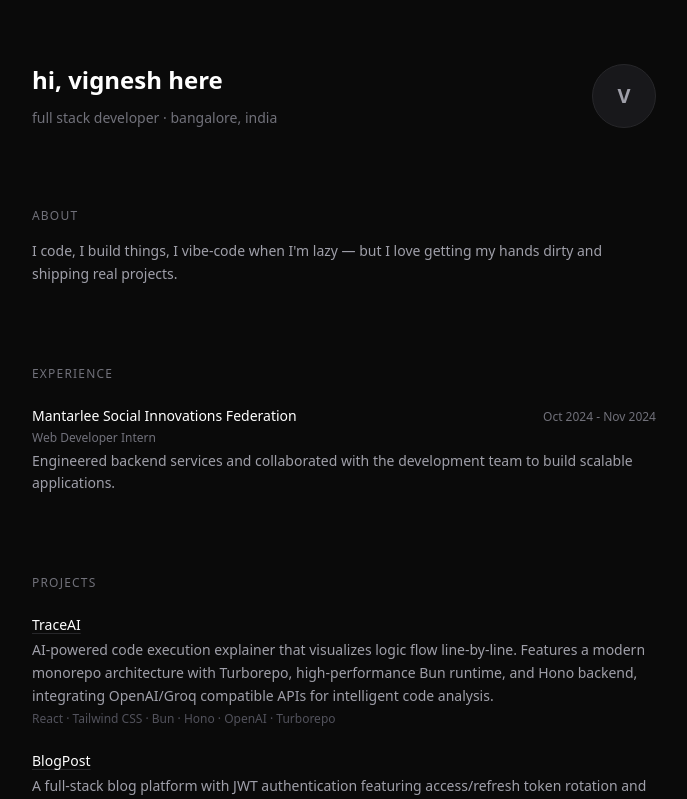
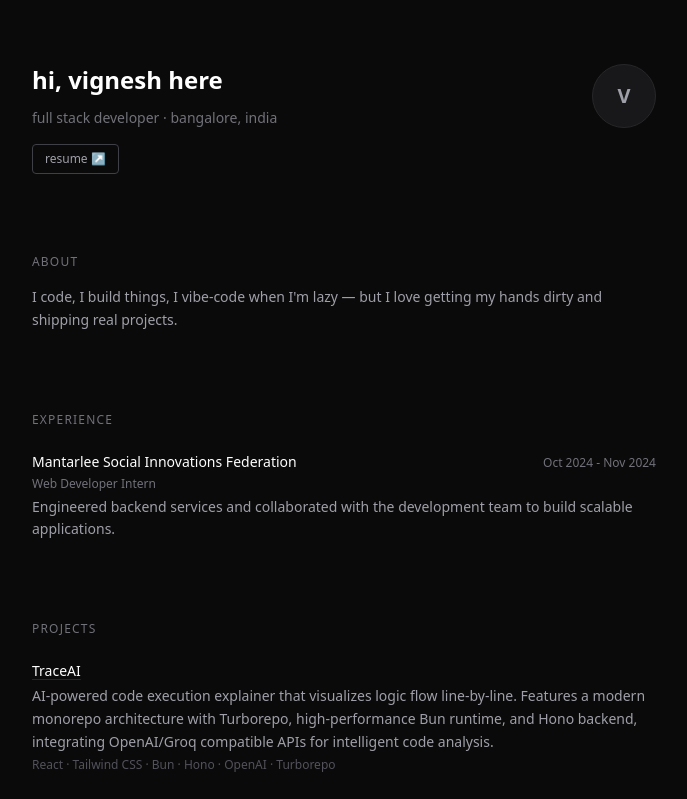
Before and after one commit to 7vignesh/vignxsh, a Next.js app: page / in a window 1280 px wide. Shown: the top 799 px of the page, without its empty margins (296-983 px from the left). Built offline with nearby package versions, Linux system fonts and the light colour scheme.

Commit message:
resume update

```diff
--- a/src/components/sections/Hero.tsx
+++ b/src/components/sections/Hero.tsx
@@ -13,6 +13,14 @@ const Hero: React.FC = () => {
         <p className="text-sm text-muted mt-3">
           {personalInfo.role.toLowerCase()} · {personalInfo.location?.toLowerCase()}
         </p>
+        <a
+          href={personalInfo.resumeUrl}
+          target="_blank"
+          rel="noopener noreferrer"
+          className="inline-block mt-4 text-xs text-zinc-400 hover:text-white border border-zinc-700 hover:border-zinc-500 rounded px-3 py-1.5 transition-colors"
+        >
+          resume ↗
+        </a>
       </div>
       <div className="w-16 h-16 rounded-full bg-zinc-900 border border-zinc-800 flex items-center justify-center shrink-0 text-zinc-400 font-semibold text-xl select-none">
         {personalInfo.name[0]}
```
Also changed, not shown: 1 other file (tests, documents, lock files or other folders).
